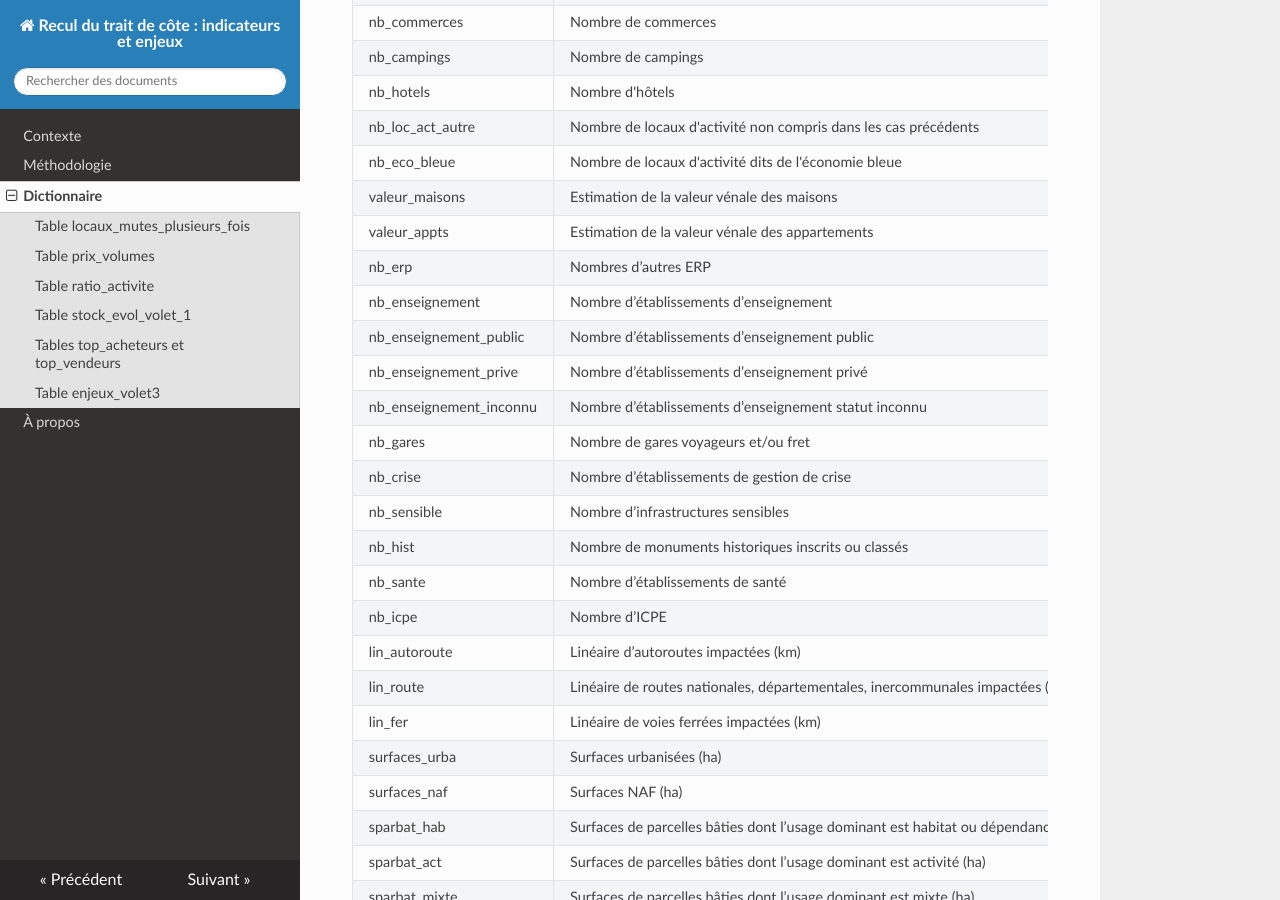
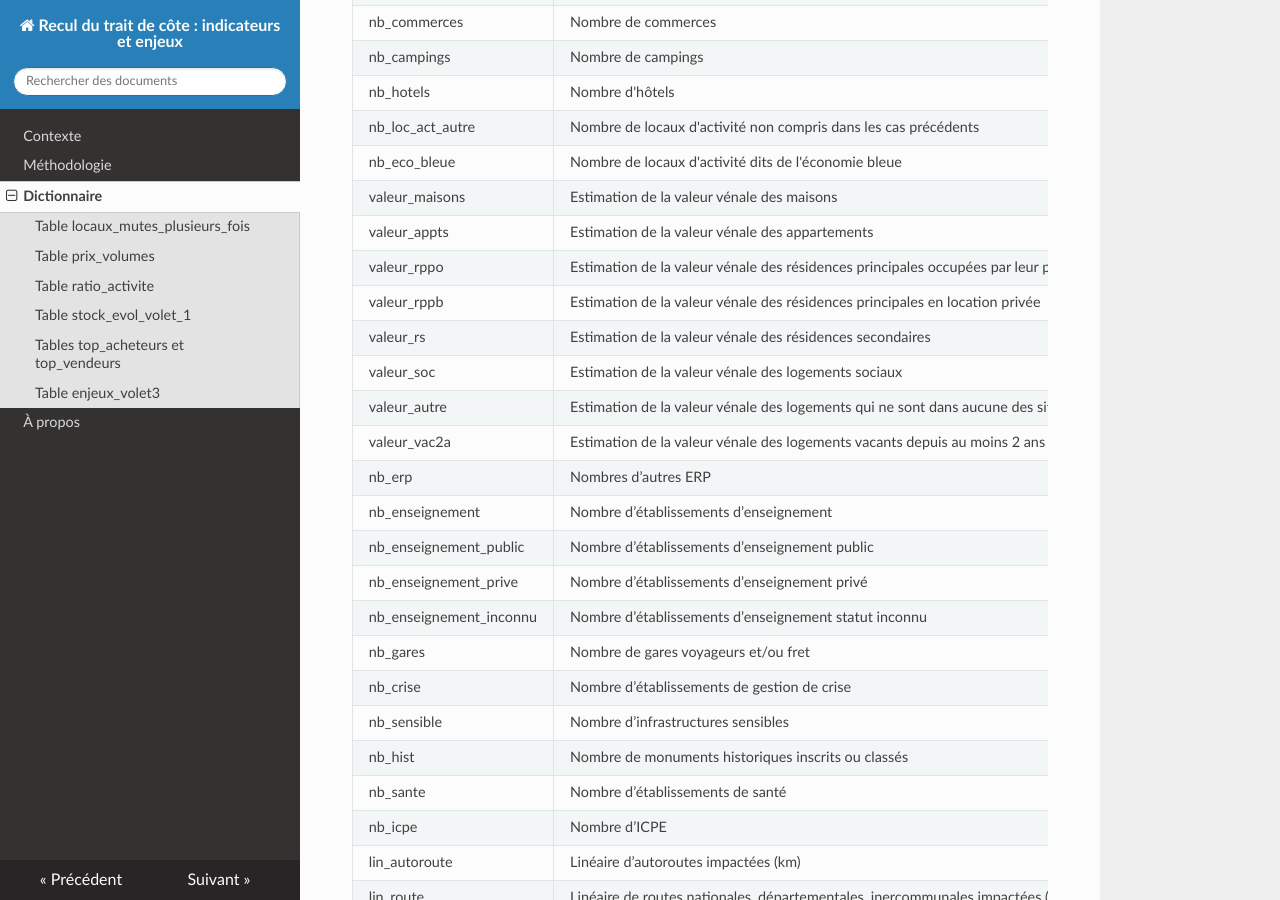
Before and after one commit to hugo-deluca/tdc_docs, an MkDocs documentation site: the page built from docs/dictionnaire.md, in a window 1280 px wide and 900 px high, scrolled down 5571 px. Built offline with MkDocs 1.6.1, drawn with Linux system fonts in a browser that asks for light colours; nearby versions of some CDN libraries.

Commit message:
feat: ventilation des estimaions par mode et statut d'occupation

```diff
--- a/docs/dictionnaire.md
+++ b/docs/dictionnaire.md
@@ -173,6 +173,12 @@ Les informations de cette section concernent l'étude réalisée pour le compte
 |nb_eco_bleue         |Nombre de locaux d'activité dits de l'économie bleue                               |FF 2024              |
 |valeur_maisons       |Estimation de la valeur vénale des maisons                                         |Modèle de prix 2024  |
 |valeur_appts         |Estimation de la valeur vénale des appartements                                    |Modèle de prix 2024  |
+|valeur_rppo         |Estimation de la valeur vénale des résidences principales occupées par leur propriétaire                                    |Modèle de prix 2024  |
+|valeur_rppb         |Estimation de la valeur vénale des résidences principales en location privée                                    |Modèle de prix 2024  |
+|valeur_rs         |Estimation de la valeur vénale des résidences secondaires                                    |Modèle de prix 2024  |
+|valeur_soc         |Estimation de la valeur vénale des logements sociaux                                    |Modèle de prix 2024  |
+|valeur_autre         |Estimation de la valeur vénale des logements qui ne sont dans aucune des situations précédemment décrites                                    |Modèle de prix 2024  |
+|valeur_vac2a         |Estimation de la valeur vénale des logements vacants depuis au moins 2 ans                                    |Modèle de prix 2024  |
 |nb_erp               |Nombres d’autres ERP                                                               |BD TOPO 2025 / ESPACE|
 |nb_enseignement      |Nombre d’établissements d’enseignement                                             |BD TOPO 2025 / ESPACE|
 |nb_enseignement_public      |Nombre d’établissements d’enseignement public                                             |BD TOPO 2025 / ESPACE|
```
